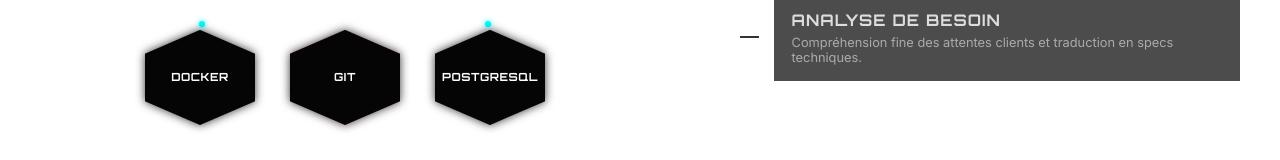
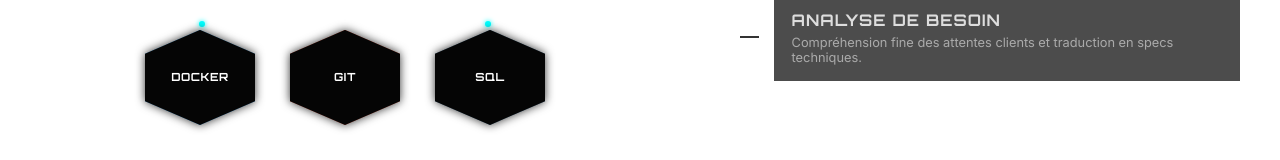
Before and after one commit to Ailura4020/portfolio-gits, a React (Vite) app: page / in a window 1280 px wide. Shown: the part 3144-3304 px from the top of the page. Built offline with nearby package versions, Linux system fonts and the light colour scheme.

Commit message:
ajout png et svg logo

```diff
--- a/src/pages/Skills.tsx
+++ b/src/pages/Skills.tsx
@@ -221,7 +221,7 @@
             <div style={{ display: 'flex', gap: '15px', flexWrap: 'wrap', justifyContent: 'center', zIndex: 5, marginTop: '-5px' }}>
               <HexSkill label="DOCKER" color="#2496ed" />
               <HexSkill label="GIT" color="#f05032" />
-              <HexSkill label="POSTGRESQL" color="#336791" />
+              <HexSkill label="SQL" color="#336791" />
             </div>
 
           </div>
```
Also changed, not shown: public/logo.png (added), public/logo.svg (added).
